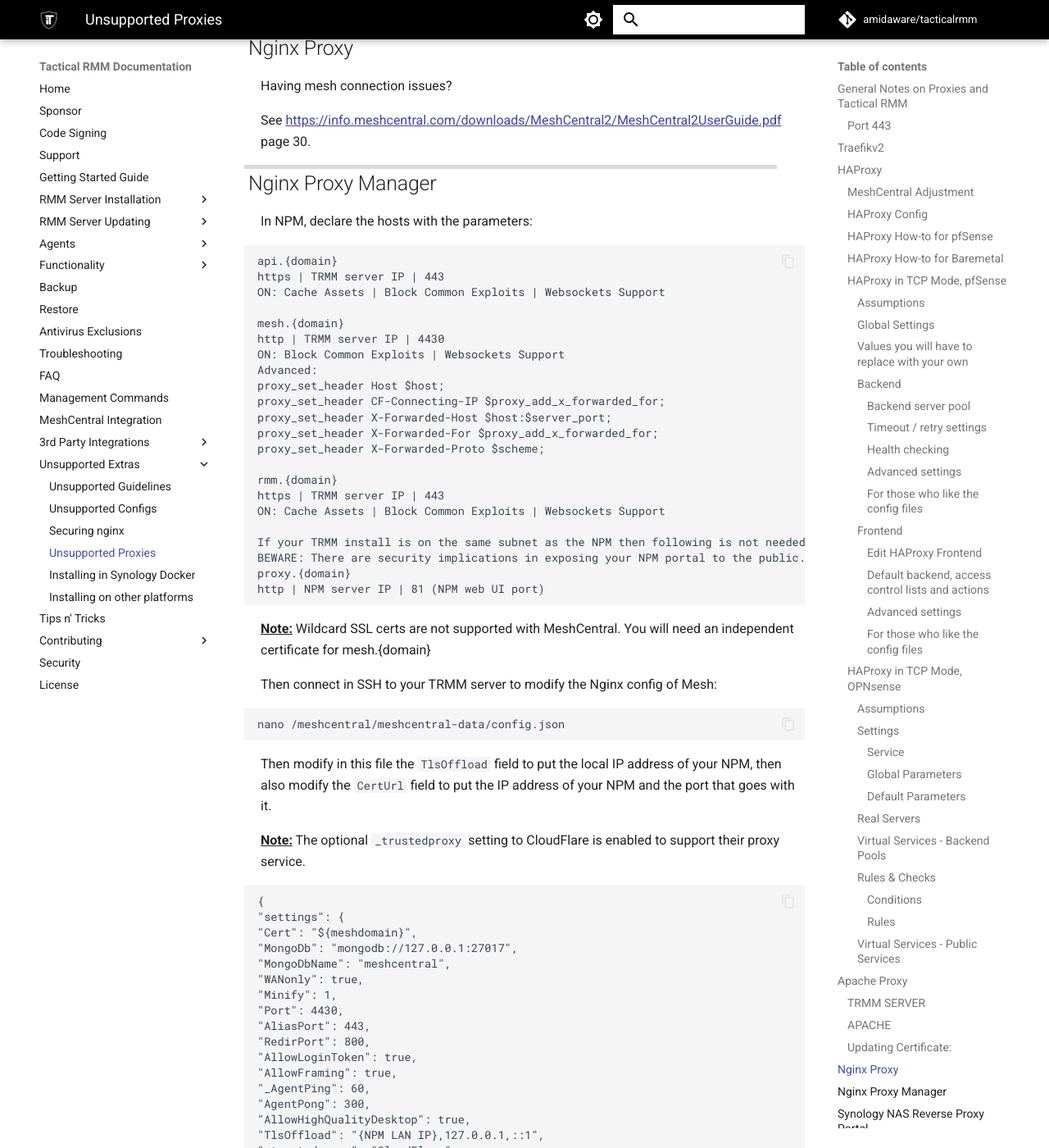
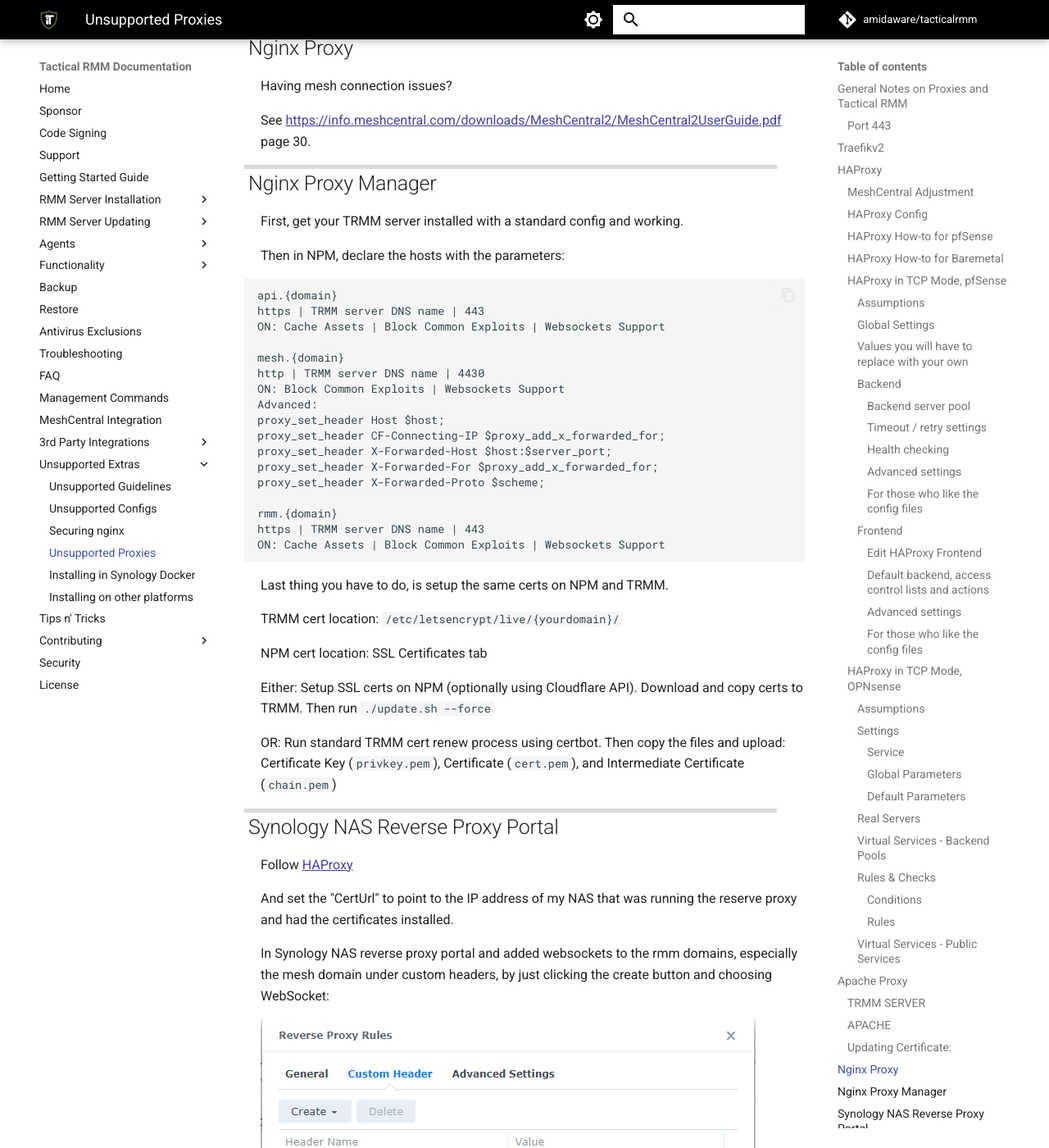
Before and after one commit to amidaware/trmm-docs, an MkDocs documentation site: the page built from docs/unsupported_proxies.md, in a window 1280 px wide and 1400 px high, scrolled down 26333 px. Shown: the whole window at 82% size. Built offline with MkDocs 1.6.1 and Material for MkDocs 9.7.7, drawn with Linux system fonts in a browser that asks for light colours; comment, search, counter and statistics services are not loaded; some of the changed text lies outside the part shown.

Commit message:
Updating NPM proxy docs

````diff
--- a/docs/unsupported_proxies.md
+++ b/docs/unsupported_proxies.md
@@ -787,15 +787,17 @@
 
 ## Nginx Proxy Manager
 
-In NPM, declare the hosts with the parameters:
+First, get your TRMM server installed with a standard config and working.
+
+Then in NPM, declare the hosts with the parameters:
 
 ```
 api.{domain}
-https | TRMM server IP | 443
+https | TRMM server DNS name | 443
 ON: Cache Assets | Block Common Exploits | Websockets Support
 
 mesh.{domain}
-http | TRMM server IP | 4430
+http | TRMM server DNS name | 4430
 ON: Block Common Exploits | Websockets Support
 Advanced:
 proxy_set_header Host $host;
@@ -805,79 +807,19 @@
 proxy_set_header X-Forwarded-Proto $scheme;
 
 rmm.{domain}
-https | TRMM server IP | 443
+https | TRMM server DNS name | 443
 ON: Cache Assets | Block Common Exploits | Websockets Support
-
-If your TRMM install is on the same subnet as the NPM then following is not needed.
-BEWARE: There are security implications in exposing your NPM portal to the public.
-proxy.{domain}
-http | NPM server IP | 81 (NPM web UI port)
 ```
 
-<ins>**Note:**</ins> Wildcard SSL certs are not supported with MeshCentral. You will need an independent certificate for mesh.{domain}
+Last thing you have to do, is setup the same certs on NPM and TRMM.
 
-Then connect in SSH to your TRMM server to modify the Nginx config of Mesh:
+TRMM cert location: `/etc/letsencrypt/live/{yourdomain}/`
 
-```bash
-nano /meshcentral/meshcentral-data/config.json
-```
+NPM cert location: SSL Certificates tab
 
-Then modify in this file the `TlsOffload` field to put the local IP address of your NPM, then also modify the `CertUrl` field to put the IP address of your NPM and the port that goes with it.
+Either: Setup SSL certs on NPM (optionally using Cloudflare API). Download and copy certs to TRMM. Then run `./update.sh --force`
 
-<ins>**Note:**</ins> The optional `_trustedproxy` setting to CloudFlare is enabled to support their proxy service.
-
-```
-{
-"settings": {
-"Cert": "${meshdomain}",
-"MongoDb": "mongodb://127.0.0.1:27017",
-"MongoDbName": "meshcentral",
-"WANonly": true,
-"Minify": 1,
-"Port": 4430,
-"AliasPort": 443,
-"RedirPort": 800,
-"AllowLoginToken": true,
-"AllowFraming": true,
-"_AgentPing": 60,
-"AgentPong": 300,
-"AllowHighQualityDesktop": true,
-"TlsOffload": "{NPM LAN IP},127.0.0.1,::1",
-"_trustedproxy": "CloudFlare",
-"agentCoreDump": false,
-"Compression": true,
-"WsCompression": true,
-"AgentWsCompression": true,
-"MaxInvalidLogin": { "time": 5, "count": 5, "coolofftime": 30 }
-},
-"domains": {
-"": {
-"Title": "Tactical RMM",
-"Title2": "Tactical RMM",
-"NewAccounts": false,
-"CertUrl": "https://{NPM LAN IP}:443",
-"GeoLocation": true,
-"CookieIpCheck": false,
-"mstsc": true
-}
-}
-}
-```
-
-Then restart your Mesh:
-
-```bash
-systemctl restart meshcentral.service
-```
-
-Open TCP port 4430 if using UFW:
-
-```bash
-ufw allow 4430/tcp
-ufw reload
-```
-
-At which point agents should be working. Use the "Recover Connection" button if necessary.
+OR: Run standard TRMM cert renew process using certbot. Then copy the files and upload: Certificate Key (`privkey.pem`), Certificate (`cert.pem`), and Intermediate Certificate (`chain.pem`)
 
 ## Synology NAS Reverse Proxy Portal
 
````
